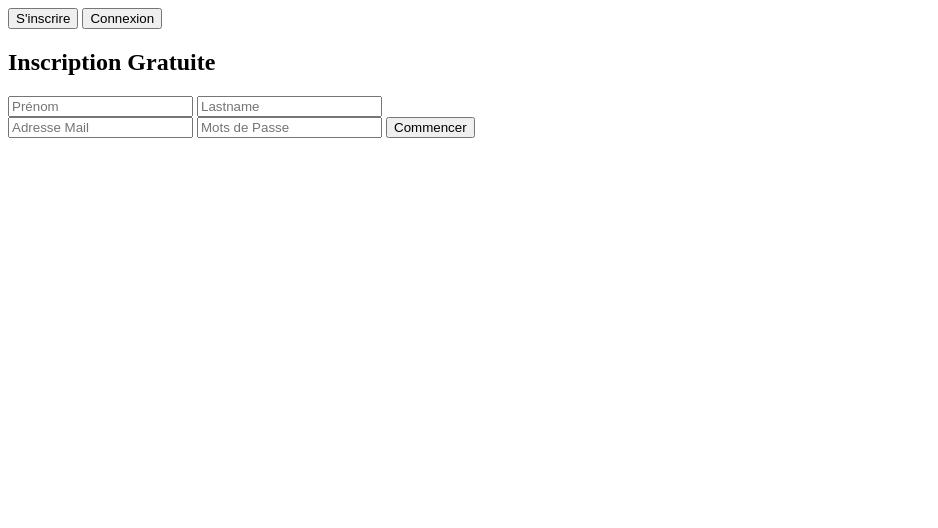
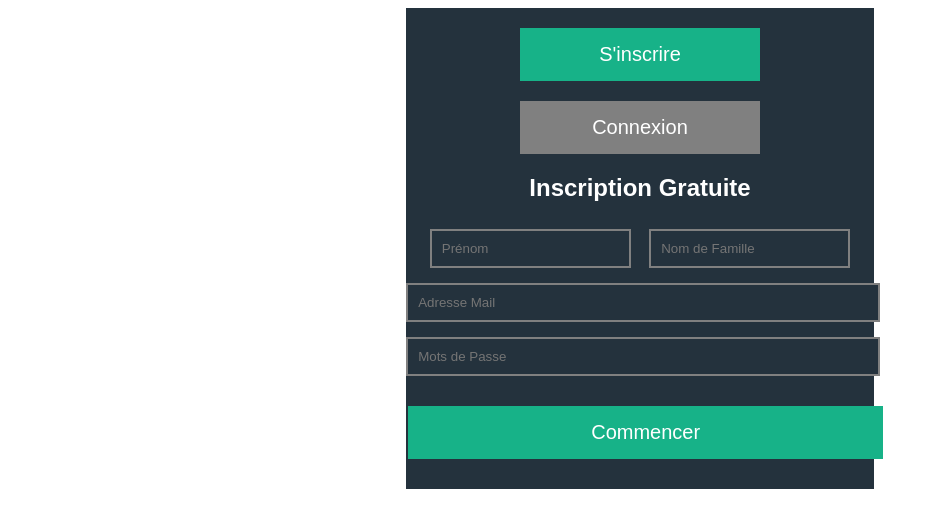
Before and after one commit to Zenqahh/Fomulaires-en-HTML, a plain HTML site: page index.html in a window 1280 px wide. Shown: the whole page, without its empty margins (0-938 px from the left). Drawn offline with Linux system fonts and the light colour scheme.

Commit message:
Add files via upload

```diff
--- a/index.html
+++ b/index.html
@@ -6,6 +6,7 @@
     <meta http-equiv="X-UA-Compatible" content="IE=edge">
     <meta name="viewport" content="width=device-width, initial-scale=1.0">
     <title>First Formulaire</title>
+    <link rel="stylesheet" href="./main.css">
 </head>
 
 <body>
@@ -14,20 +15,20 @@
 
             <div class="Bouton1">
                 <button class="signup">S'inscrire</button>
-                <button class="connexion">Connexion</button>
+                <button class="login">Connexion</button>
             </div>
 
             <h2>Inscription Gratuite</h2>
 
             <div class="name">
-               <input type="text" id="Firstname" name="Firstname" placeholder="Prénom">
-               <input type="text" id="Lastname" name="Lastname" placeholder="Lastname">
+               <input type="text" class="firstname" id="Firstname" name="Firstname" placeholder="Prénom">
+               <input type="text" class="lastname" id="Lastname" name="Lastname" placeholder="Nom de Famille">
             </div>
 
-            <input type="email" id="mail" name="mail" placeholder="Adresse Mail">
-            <input type="password" id="mdp" name="mdp" placeholder="Mots de Passe">
+            <input type="email" id="mail" class="mail" name="mail" placeholder="Adresse Mail">
+            <input type="password" id="mdp" class="password" name="mdp" placeholder="Mots de Passe">
 
-            <button class="Start">Commencer</button>
+            <button class="start ">Commencer</button>
 
         </form>
     </section>
--- a/main.css
+++ b/main.css
@@ -0,0 +1,122 @@
+body {
+    font-family: Arial, Helvetica, sans-serif;
+
+}
+
+section {
+    vertical-align: middle;
+    text-align: center;
+    width: 37%;
+    background-color: #24323d;
+    margin: auto;
+
+
+
+}
+
+form {
+    margin: auto;
+}
+
+.firstname,
+.lastname {
+    padding: 10px;
+    margin: 7px;
+    background-color: #24323d;
+    border: 2px gray solid;
+    color: white;
+    margin-bottom: 15px;
+}
+
+.mail,
+.password {
+    padding: 10px;
+    display: block;
+    margin: auto;
+    width: 450px;
+    background-color: #24323d;
+    border: 2px gray solid;
+    color: white;
+    margin-bottom: 15px;
+}
+
+h2 {
+    color: white;
+}
+
+.start {
+    margin-top: 15px;
+    padding: 15px;
+    font-size: 20px;
+    margin-left: 2px;
+    width: 475px;
+    color: white;
+    background-color: #17b288;
+    border: none;
+    margin-bottom: 30px;
+}
+
+.start:hover {
+    margin-top: 15px;
+    padding: 15px;
+    font-size: 20px;
+    margin-left: 2px;
+    width: 475px;
+    color: white;
+    background-color: #17b288;
+    border: none;
+    margin-bottom: 30px;
+    transform: scale(1.1);
+    cursor: pointer;
+}
+
+.signup {
+    margin-top: 20px;
+    padding: 15px;
+    font-size: 20px;
+    color: white;
+    background-color: #17b288;
+    border: none;
+    width: 240px;
+
+}
+
+.signup:hover {
+    margin-top: 20px;
+    padding: 15px;
+    font-size: 20px;
+    color: white;
+    background-color: #17b288;
+    border: none;
+    width: 240px;
+    transform: scale(1.1);
+    cursor: pointer;
+
+
+}
+
+.login {
+    margin-top: 20px;
+    padding: 15px;
+    font-size: 20px;
+    width: 240px;
+    color: white;
+    background-color: gray;
+    border: none;
+
+
+}
+
+.login:hover {
+    margin-top: 20px;
+    padding: 15px;
+    font-size: 20px;
+    width: 240px;
+    color: white;
+    background-color: #17b288;
+    border: none;
+    transform: scale(1.1);
+    cursor: pointer;
+
+
+}
```
